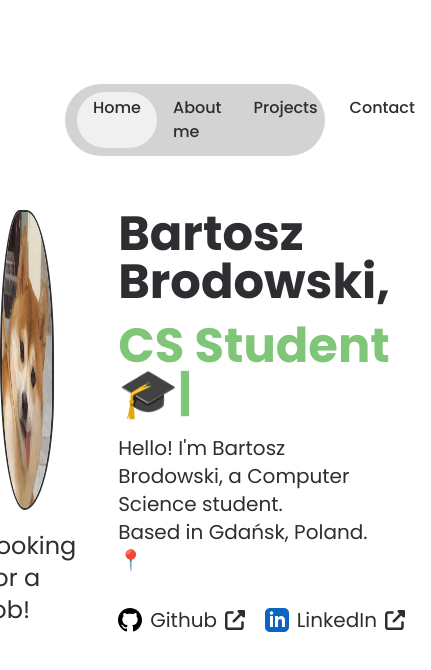
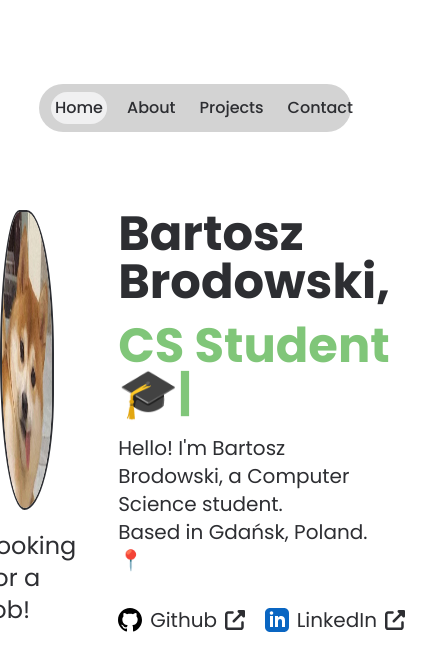
Before and after one commit to BartoszBrodowski/old-portfolio, a React (Vite) app: page / in a window 390 px wide. Shown: the top 670 px of the page, 431 px wide, since content can reach past the window. Built offline with nearby package versions, Linux system fonts and the light colour scheme.

Commit message:
Add responsiveness to Navbar

```diff
--- a/src/components/Navbar/index.tsx
+++ b/src/components/Navbar/index.tsx
@@ -5,12 +5,12 @@ const Navbar = () => {
   const navigate = useNavigate();
   const path = location.pathname;
   return (
-    <div className="bg-main-gray w-2/3 mx-auto absolute top-[10%] max-w-[1280px] row-span-1 col-span-5 px-3 py-2 rounded-full">
-      <ul className="flex justify-between">
+    <div className="bg-main-gray w-4/5 md:w-2/3 mx-auto absolute top-[10%] max-w-[1280px] row-span-1 col-span-5 px-3 py-2 rounded-full">
+      <ul className="flex gap-4 justify-between">
         <li
           className={`${
             path === "/" ? "bg-main-offwhite" : "bg-transparent"
-          } + hover:cursor-pointer hover:text-[#51545a] hover:bg-[#eaeaea] rounded-full p-1 px-4 duration-150 font-medium`}
+          } + hover:cursor-pointer hover:text-[#51545a] hover:bg-[#eaeaea] rounded-full p-1 md:px-4 duration-150 font-medium text-center flex-1 md:flex-none`}
           onClick={() => navigate("/")}
         >
           Home
@@ -18,30 +18,23 @@ const Navbar = () => {
         <li
           className={`${
             path === "/about" ? "bg-main-offwhite" : "bg-transparent"
-          } + hover:cursor-pointer hover:text-[#51545a] hover:bg-[#eaeaea] rounded-full p-1 px-4 duration-150 font-medium`}
+          } + hover:cursor-pointer hover:text-[#51545a] hover:bg-[#eaeaea] rounded-full p-1 md:px-4 duration-150 font-medium text-center flex-1 md:flex-none`}
           onClick={() => navigate("/about")}
         >
-          About me
+          About
         </li>
         <li
           className={`${
             path === "/projects" ? "bg-main-offwhite" : "bg-transparent"
-          } + hover:cursor-pointer hover:text-[#51545a] hover:bg-[#eaeaea] rounded-full p-1 px-4 duration-150 font-medium`}
+          } + hover:cursor-pointer hover:text-[#51545a] hover:bg-[#eaeaea] rounded-full p-1 md:px-4 duration-150 font-medium text-center flex-1 md:flex-none`}
           onClick={() => navigate("/projects")}
         >
           Projects
         </li>
-        {/* <li
-					className={`${
-						path === '/techstack' ? 'bg-main-offwhite' : 'bg-transparent'
-					} + hover:cursor-pointer hover:text-[#51545a] hover:bg-[#eaeaea] rounded-full p-1 px-4 duration-150 font-medium`}
-					onClick={() => navigate('/techstack')}>
-					Tech Stack
-				</li> */}
         <li
           className={`${
             path === "/contact" ? "bg-main-offwhite" : "bg-transparent"
-          } + hover:cursor-pointer hover:text-[#51545a] hover:bg-[#eaeaea] rounded-full p-1 px-4 duration-150 font-medium`}
+          } + hover:cursor-pointer hover:text-[#51545a] hover:bg-[#eaeaea] rounded-full p-1 md:px-4 duration-150 font-medium text-center flex-1 md:flex-none`}
           onClick={() => navigate("/contact")}
         >
           Contact
```
